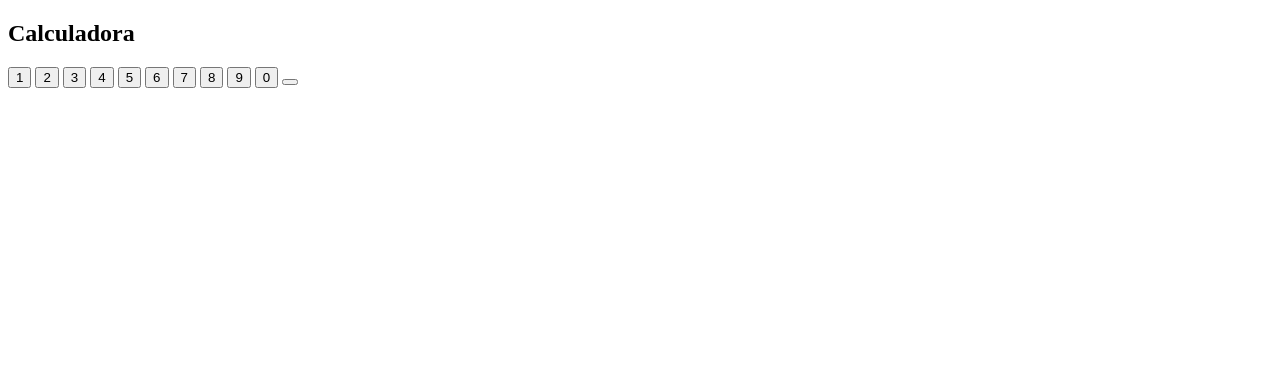
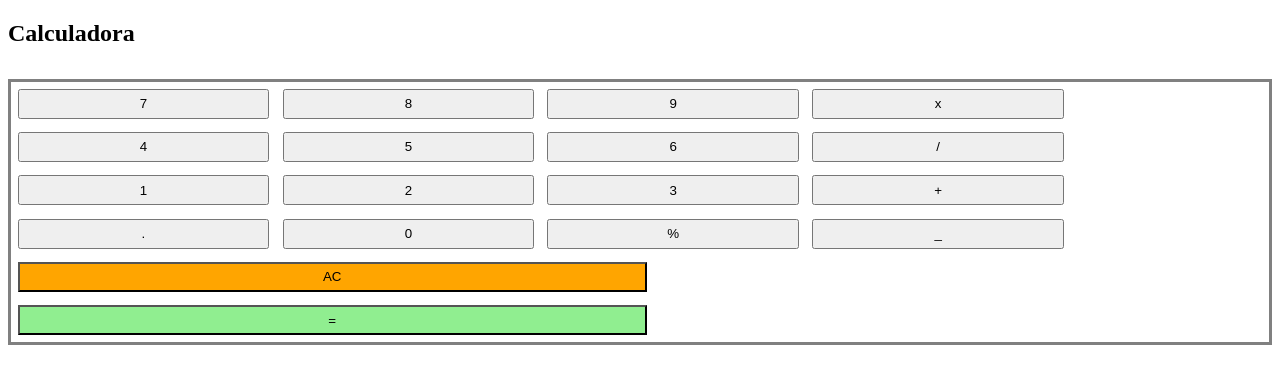
Before and after one commit to yasmin14679/Project01, a plain HTML site: page JavaScript/Calculadora.HTML in a window 1280 px wide. Drawn offline with Linux system fonts and the light colour scheme.

Commit message:
Calculadora

```diff
--- a/JavaScript/Calculadora.HTML
+++ b/JavaScript/Calculadora.HTML
@@ -1,5 +1,8 @@
 <!DOCTYPE html>
 <html>
+    <head>
+        <link rel="stylesheet" href="css/estilos-mimo.css">
+    </head>
 <body>
 
 <h2>Calculadora</h2>
@@ -30,18 +33,27 @@ function multiplicação(){
 
 </script>
 
+<div>
+
+<button id="7" onclick="document.getElementById('demo').innerHTML = document.getElementById('demo').innerHTML + 7">7</button>
+<button id="8" onclick="document.getElementById('demo').innerHTML = document.getElementById('demo').innerHTML + 8">8</button>
+<button id="9" onclick="document.getElementById('demo').innerHTML = document.getElementById('demo').innerHTML + 9">9</button>
+<button >x</button>
+<button id="4" onclick="document.getElementById('demo').innerHTML = document.getElementById('demo').innerHTML + 4">4</button>
+<button id="5" onclick="document.getElementById('demo').innerHTML = document.getElementById('demo').innerHTML + 5">5</button>
+<button id="6" onclick="document.getElementById('demo').innerHTML = document.getElementById('demo').innerHTML + 6">6</button>
+<button>/</button>
 <button id="1" onclick="document.getElementById('demo').innerHTML = document.getElementById('demo').innerHTML + 1">1</button>
 <button id="2" onclick="document.getElementById('demo').innerHTML = document.getElementById('demo').innerHTML + 2">2</button>
 <button id="3" onclick="document.getElementById('demo').innerHTML = document.getElementById('demo').innerHTML + 3">3</button>
-<button id="4" onclick="document.getElementById('demo').innerHTML = document.getElementById('demo').innerHTML + 4">4</button>
-<button id="5" onclick="document.getElementById('demo').innerHTML = document.getElementById('demo').innerHTML + 5">5</button>
-<button id="6" onclick="document.getElementById('demo').innerHTML = document.getElementById('demo').innerHTML + 6">6</button>
-<button id="7" onclick="document.getElementById('demo').innerHTML = document.getElementById('demo').innerHTML + 7">7</button>
-<button id="8" onclick="document.getElementById('demo').innerHTML = document.getElementById('demo').innerHTML + 8">8</button>
-<button id="9" onclick="document.getElementById('demo').innerHTML = document.getElementById('demo').innerHTML + 9">9</button>
+<button>+</button>
+<button>.</button>
 <button id="0" onclick="document.getElementById('demo').innerHTML = document.getElementById('demo').innerHTML + 0">0</button>
-
-<button></button>
+<button>%</button>
+<button>_</button>
+<button class="clear">AC</button>
+<button class="submit">=</button>
+    </div>
 
 </body>
 </html>
--- /dev/null
+++ b/JavaScript/css/estilos-mimo.css
@@ -0,0 +1,26 @@
+p {
+    font-size: 2rem;
+    text-align: right;
+  }
+
+  div {
+    border: 3px solid gray;
+    font-size: 0;
+  }
+
+  button {
+    width: 20%;
+    height: 30px;
+    padding: 2px;
+    margin: 0.5em;
+  }
+
+  .clear {
+    width: 50%;
+    background-color: orange;
+  }
+
+  .submit {
+    width: 50%;
+    background-color: lightgreen;
+  }
```
